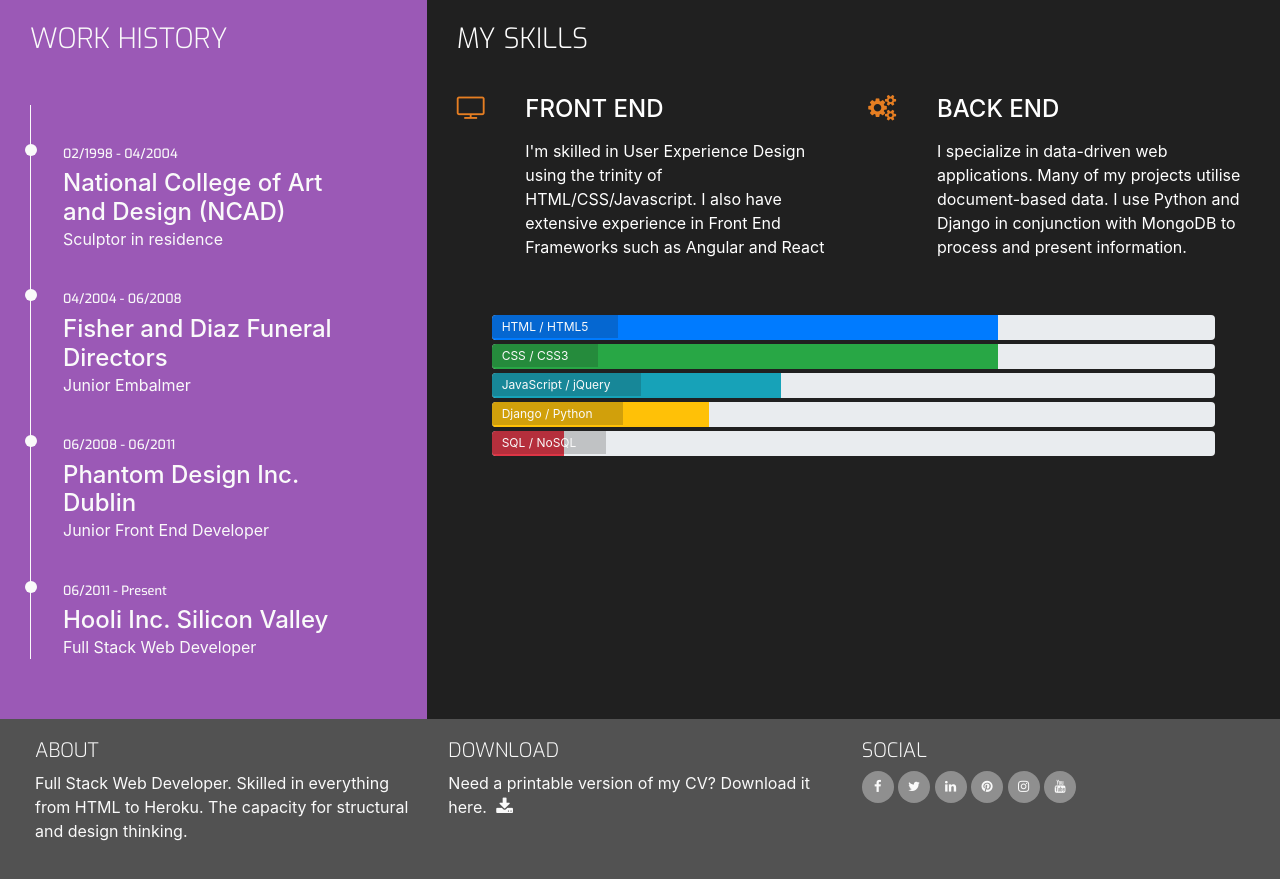
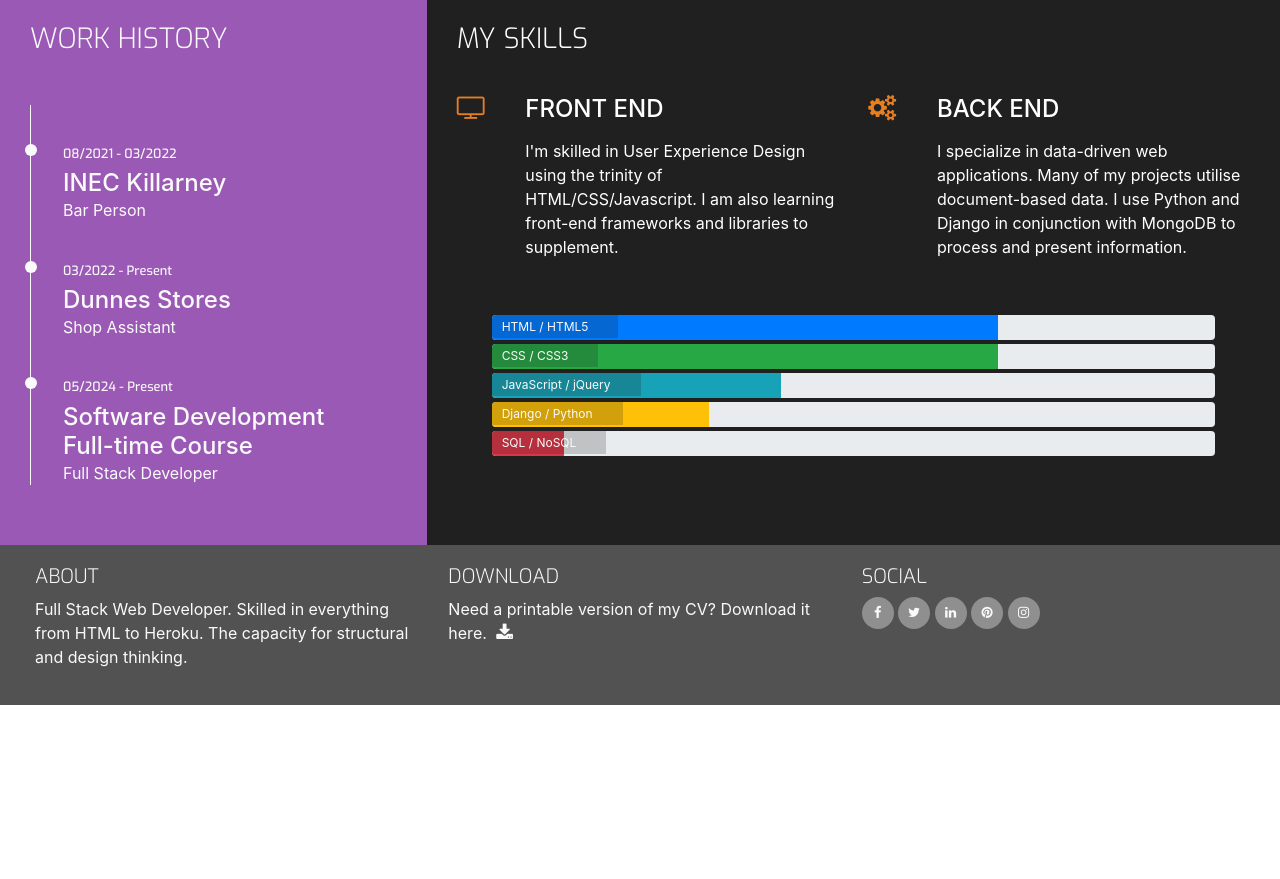
Before and after one commit to SimonMoynihan33/Resume, a plain HTML site: page resume.html in a window 1280 px wide. Shown: the part 372-1251 px from the top of the page. After the commit the page ends 1077 px from the top, so only its background shows below. Drawn offline with nearby package versions, Linux system fonts and the light colour scheme.

Commit message:
Change history timeline

```diff
--- a/assets/css/style.css
+++ b/assets/css/style.css
@@ -61,15 +61,6 @@ h4 {
 
 .inline-block {
     display: inline-block;
-}
-
-.middle-vertical {
-    position: relative;
-    transform: translateY(50%);
-}
-
-.middle-vertical-i {
-    transform: translateY(50%);
 }
 
 .row-table {
@@ -373,6 +364,18 @@ button[type="submit"] {
 }
 
 /* ----------------------------------------Media Queries */
+@media(min-width: 540px) {
+
+    /* ----------------------------------------About me  */
+    .middle-vertical {
+        position: relative;
+        transform: translateY(50%);
+    }
+
+    .middle-vertical-i {
+        transform: translateY(50%);
+    }
+}
 
 @media(min-width: 992px) {
     .center-form {
--- a/resume.html
+++ b/resume.html
@@ -1,15 +1,20 @@
 <!DOCTYPE html>
 <html lang="en">
+
 <head>
     <meta charset="UTF-8">
     <meta name="viewport" content="width=device-width, initial-scale=1.0">
     <meta http-equiv="X-UA-Compatible" content="ie=edge">
-    <link rel="stylesheet" href="https://maxcdn.bootstrapcdn.com/bootstrap/4.2.1/css/bootstrap.min.css" type="text/css" />
-    <link rel="stylesheet" href="https://maxcdn.bootstrapcdn.com/font-awesome/4.7.0/css/font-awesome.min.css" type="text/css" />
-    <link rel="stylesheet" href="https://cdnjs.cloudflare.com/ajax/libs/hover.css/2.1.1/css/hover-min.css" type="text/css" />
+    <link rel="stylesheet" href="https://maxcdn.bootstrapcdn.com/bootstrap/4.2.1/css/bootstrap.min.css"
+        type="text/css" />
+    <link rel="stylesheet" href="https://maxcdn.bootstrapcdn.com/font-awesome/4.7.0/css/font-awesome.min.css"
+        type="text/css" />
+    <link rel="stylesheet" href="https://cdnjs.cloudflare.com/ajax/libs/hover.css/2.1.1/css/hover-min.css"
+        type="text/css" />
     <link rel="stylesheet" href="assets/css/style.css">
     <title>Simon</title>
 </head>
+
 <body>
     <header>
         <div class="row no-gutters">
@@ -25,16 +30,20 @@
                     <div class="col">
                         <ul id="nav" class="list-inline menucontainer">
                             <li class="col-6 col-sm-3 list-inline-item ui-menu-color-home menuitem">
-                                <a href="index.html" class="hvr-sweep-to-bottom"><i class="fa fa-home" aria-hidden="true"></i><span>Home</span></a>
+                                <a href="index.html" class="hvr-sweep-to-bottom"><i class="fa fa-home"
+                                        aria-hidden="true"></i><span>Home</span></a>
                             </li>
                             <li class="col-6 col-sm-3 list-inline-item ui-menu-color-resume menuitem">
-                                <a href="resume.html" class="hvr-sweep-to-bottom"><i class="fa fa-graduation-cap" aria-hidden="true"></i><span>Resume</span></a>
+                                <a href="resume.html" class="hvr-sweep-to-bottom"><i class="fa fa-graduation-cap"
+                                        aria-hidden="true"></i><span>Resume</span></a>
                             </li>
                             <li class="col-6 col-sm-3 list-inline-item ui-menu-color-contact menuitem">
-                                <a href="contact.html" class="hvr-sweep-to-bottom"><i class="fa fa-comment-o" aria-hidden="true"></i><span>Contact</span></a>
+                                <a href="contact.html" class="hvr-sweep-to-bottom"><i class="fa fa-comment-o"
+                                        aria-hidden="true"></i><span>Contact</span></a>
                             </li>
                             <li class="col-6 col-sm-3 list-inline-item ui-menu-color-download menuitem">
-                                <a href="#" class="hvr-sweep-to-bottom"><i class="fa fa-download" aria-hidden="true"></i><span>Download CV</span></a>
+                                <a href="#" class="hvr-sweep-to-bottom"><i class="fa fa-download"
+                                        aria-hidden="true"></i><span>Download CV</span></a>
                             </li>
                         </ul>
                     </div>
@@ -53,21 +62,17 @@
                     </div>
                 </div>
                 <div class="history-items">
-                    <div class="timeline-item" data-dates="02/1998 - 04/2004">
-                        <h4>National College of Art and Design (NCAD)</h4>
-                        <p>Sculptor in residence</p>
+                    <div class="timeline-item" data-dates="08/2021 - 03/2022">
+                        <h4>INEC Killarney</h4>
+                        <p>Bar Person</p>
                     </div>
-                    <div class="timeline-item" data-dates="04/2004 - 06/2008">
-                        <h4>Fisher and Diaz Funeral Directors</h4>
-                        <p>Junior Embalmer</p>
+                    <div class="timeline-item" data-dates="03/2022 - Present">
+                        <h4>Dunnes Stores</h4>
+                        <p>Shop Assistant</p>
                     </div>
-                    <div class="timeline-item" data-dates="06/2008 - 06/2011">
-                        <h4>Phantom Design Inc. Dublin</h4>
-                        <p>Junior Front End Developer</p>
-                    </div>
-                    <div class="timeline-item" data-dates="06/2011 - Present">
-                        <h4>Hooli Inc. Silicon Valley</h4>
-                        <p>Full Stack Web Developer</p>
+                    <div class="timeline-item" data-dates="05/2024 - Present">
+                        <h4>Software Development Full-time Course</h4>
+                        <p>Full Stack Developer</p>
                     </div>
                 </div>
             </div>
@@ -86,7 +91,8 @@
                             <div class="col-10">
                                 <h4 class="three-reasons-heading uppercase">Front End</h4>
                                 <p>
-                                    I'm skilled in User Experience Design using the trinity of HTML/CSS/Javascript. I also have extensive experience in Front End Frameworks such as Angular and React
+                                    I'm skilled in User Experience Design using the trinity of HTML/CSS/Javascript. I am
+                                    also learning front-end frameworks and libraries to supplement.
                                 </p>
                             </div>
                         </div>
@@ -99,7 +105,9 @@
                             <div class="col-10">
                                 <h4 class="three-reasons-heading uppercase">Back End</h4>
                                 <p>
-                                    I specialize in data-driven web applications. Many of my projects utilise document-based data. I use Python and Django in conjunction with MongoDB to process and present information.
+                                    I specialize in data-driven web applications. Many of my projects utilise
+                                    document-based data. I use Python and Django in conjunction with MongoDB to process
+                                    and present information.
                                 </p>
                             </div>
                         </div>
@@ -108,31 +116,36 @@
                 <div class="row progress-section">
                     <div class="col">
                         <div class="progress">
-                            <div class="progress-bar" role="progressbar" aria-valuenow="70" aria-valuemin="0" aria-valuemax="100" style="width:70%;">
+                            <div class="progress-bar" role="progressbar" aria-valuenow="70" aria-valuemin="0"
+                                aria-valuemax="100" style="width:70%;">
                                 <span class="sr-only">70% complete</span>
                             </div>
                             <span class="progress-type">HTML / HTML5</span>
                         </div>
                         <div class="progress">
-                            <div class="progress-bar bg-success" role="progressbar" aria-valuenow="70" aria-valuemin="0" aria-valuemax="100" style="width:70%;">
+                            <div class="progress-bar bg-success" role="progressbar" aria-valuenow="70" aria-valuemin="0"
+                                aria-valuemax="100" style="width:70%;">
                                 <span class="sr-only">70% complete</span>
                             </div>
                             <span class="progress-type">CSS / CSS3</span>
                         </div>
                         <div class="progress">
-                            <div class="progress-bar bg-info" role="progressbar" aria-valuenow="40" aria-valuemin="0" aria-valuemax="100" style="width:40%;">
+                            <div class="progress-bar bg-info" role="progressbar" aria-valuenow="40" aria-valuemin="0"
+                                aria-valuemax="100" style="width:40%;">
                                 <span class="sr-only">40% complete</span>
                             </div>
                             <span class="progress-type">JavaScript / jQuery</span>
                         </div>
                         <div class="progress">
-                            <div class="progress-bar bg-warning" role="progressbar" aria-valuenow="30" aria-valuemin="0" aria-valuemax="100" style="width:30%;">
+                            <div class="progress-bar bg-warning" role="progressbar" aria-valuenow="30" aria-valuemin="0"
+                                aria-valuemax="100" style="width:30%;">
                                 <span class="sr-only">30% complete</span>
                             </div>
                             <span class="progress-type">Django / Python</span>
                         </div>
                         <div class="progress">
-                            <div class="progress-bar bg-danger" role="progressbar" aria-valuenow="10" aria-valuemin="0" aria-valuemax="100" style="width:10%;">
+                            <div class="progress-bar bg-danger" role="progressbar" aria-valuenow="10" aria-valuemin="0"
+                                aria-valuemax="100" style="width:10%;">
                                 <span class="sr-only">10% complete</span>
                             </div>
                             <span class="progress-type">SQL / NoSQL</span>
@@ -148,7 +161,8 @@
             <div class="col-sm-4">
                 <h5 class="uppercase general-sub">About</h5>
                 <p class="inline-block">
-                    Full Stack Web Developer. Skilled in everything from HTML to Heroku. The capacity for structural and design thinking.
+                    Full Stack Web Developer. Skilled in everything from HTML to Heroku. The capacity for structural and
+                    design thinking.
                 </p>
             </div>
             <div class="col-sm-4">
@@ -194,15 +208,10 @@
                             <span class="sr-only">Instagram</span>
                         </a>
                     </li>
-                    <li class="list-inline-item">
-                        <a target="_blank" href="#">
-                            <i class="fa fa-youtube" aria-hidden="true"></i>
-                            <span class="sr-only">YouTube</span>
-                        </a>
-                    </li>
                 </ul>
             </div>
         </div>
     </footer>
 </body>
+
 </html>
```
Also changed, not shown: contact.html (+0 -6 lines), index.html (+0 -6 lines).
